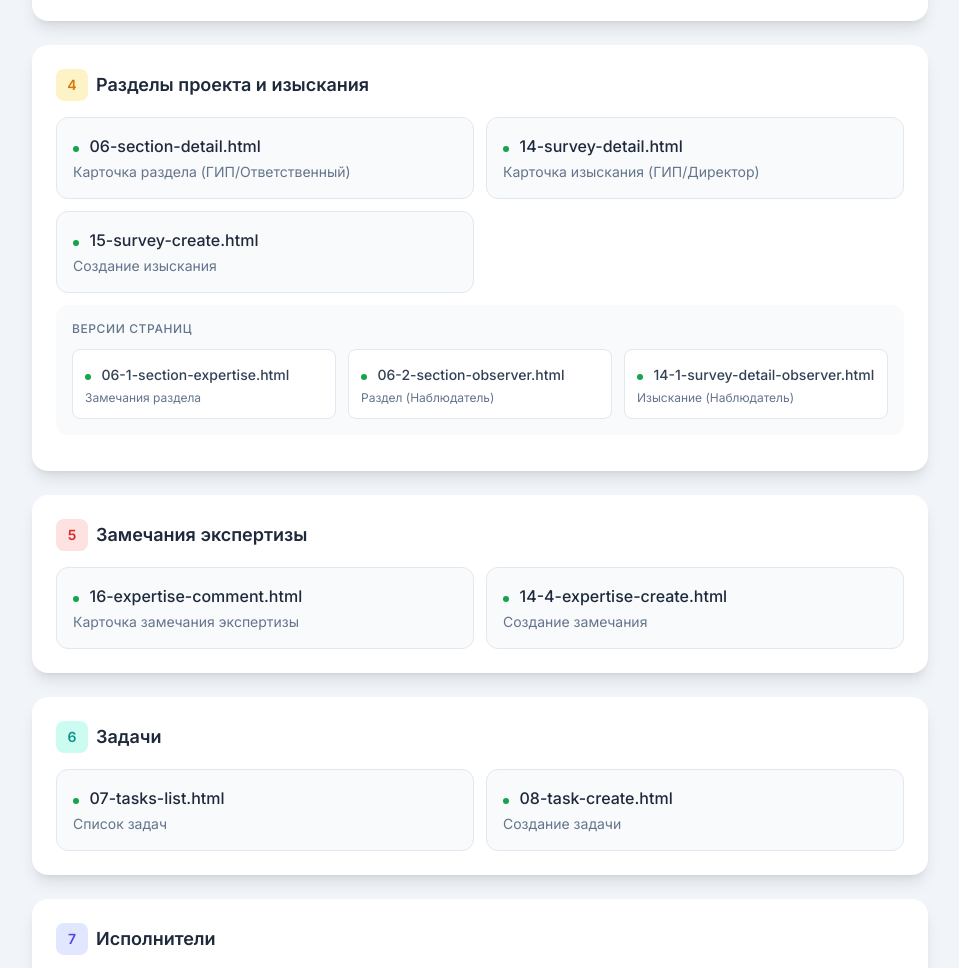
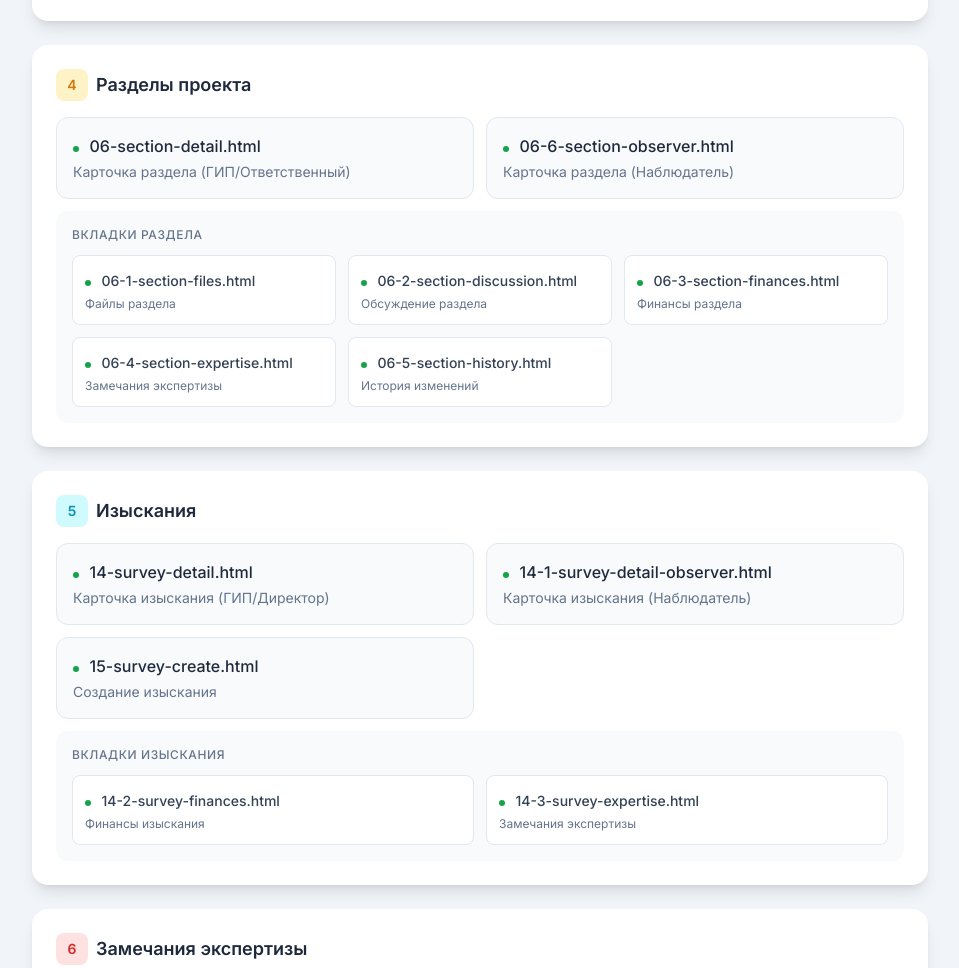
Before and after one commit to mabegun/proektburo, a plain HTML site: page index.html in a window 1280 px wide. Shown: the part 1081-2049 px from the top of the page, without its empty margins (160-1119 px from the left). Drawn offline with nearby package versions, Linux system fonts and the light colour scheme.

Commit message:
Rename 00-map.html to index.html, separate sections and surveys into distinct categories

```diff
--- a/index.html
+++ b/index.html
@@ -25,6 +25,7 @@
       <span class="flex items-center text-slate-600"><span class="status-planned"></span>Планируется</span>
     </div>
 
+    <!-- 1. Вход в систему -->
     <div class="bg-white rounded-2xl shadow-lg p-6 mb-6">
       <h2 class="text-lg font-semibold text-slate-800 mb-4 flex items-center gap-2">
         <span class="w-8 h-8 bg-green-100 text-green-600 rounded-lg flex items-center justify-center text-sm">1</span>
@@ -39,6 +40,7 @@
       </div>
     </div>
 
+    <!-- 2. Главная страница -->
     <div class="bg-white rounded-2xl shadow-lg p-6 mb-6">
       <h2 class="text-lg font-semibold text-slate-800 mb-4 flex items-center gap-2">
         <span class="w-8 h-8 bg-blue-100 text-blue-600 rounded-lg flex items-center justify-center text-sm">2</span>
@@ -53,6 +55,7 @@
       </div>
     </div>
 
+    <!-- 3. Проекты -->
     <div class="bg-white rounded-2xl shadow-lg p-6 mb-6">
       <h2 class="text-lg font-semibold text-slate-800 mb-4 flex items-center gap-2">
         <span class="w-8 h-8 bg-purple-100 text-purple-600 rounded-lg flex items-center justify-center text-sm">3</span>
@@ -113,10 +116,11 @@
       </div>
     </div>
 
+    <!-- 4. Разделы проекта -->
     <div class="bg-white rounded-2xl shadow-lg p-6 mb-6">
       <h2 class="text-lg font-semibold text-slate-800 mb-4 flex items-center gap-2">
         <span class="w-8 h-8 bg-amber-100 text-amber-600 rounded-lg flex items-center justify-center text-sm">4</span>
-        Разделы проекта и изыскания
+        Разделы проекта
       </h2>
       <div class="grid grid-cols-1 md:grid-cols-2 gap-3 mb-3">
         <a href="06-section-detail.html" class="block p-4 bg-slate-50 rounded-xl hover:bg-slate-100 transition-colors border border-slate-200">
@@ -124,10 +128,61 @@
           <span class="font-medium text-slate-800">06-section-detail.html</span>
           <span class="text-slate-500 text-sm block mt-1">Карточка раздела (ГИП/Ответственный)</span>
         </a>
+        <a href="06-6-section-observer.html" class="block p-4 bg-slate-50 rounded-xl hover:bg-slate-100 transition-colors border border-slate-200">
+          <span class="status-done"></span>
+          <span class="font-medium text-slate-800">06-6-section-observer.html</span>
+          <span class="text-slate-500 text-sm block mt-1">Карточка раздела (Наблюдатель)</span>
+        </a>
+      </div>
+      <!-- Вкладки раздела -->
+      <div class="bg-slate-50 rounded-xl p-4">
+        <p class="text-xs font-medium text-slate-500 uppercase tracking-wider mb-3">Вкладки раздела</p>
+        <div class="grid grid-cols-1 md:grid-cols-2 lg:grid-cols-3 gap-3">
+          <a href="06-1-section-files.html" class="block p-3 bg-white rounded-lg hover:bg-slate-100 transition-colors border border-slate-200">
+            <span class="status-done"></span>
+            <span class="font-medium text-slate-700 text-sm">06-1-section-files.html</span>
+            <span class="text-slate-500 text-xs block mt-1">Файлы раздела</span>
+          </a>
+          <a href="06-2-section-discussion.html" class="block p-3 bg-white rounded-lg hover:bg-slate-100 transition-colors border border-slate-200">
+            <span class="status-done"></span>
+            <span class="font-medium text-slate-700 text-sm">06-2-section-discussion.html</span>
+            <span class="text-slate-500 text-xs block mt-1">Обсуждение раздела</span>
+          </a>
+          <a href="06-3-section-finances.html" class="block p-3 bg-white rounded-lg hover:bg-slate-100 transition-colors border border-slate-200">
+            <span class="status-done"></span>
+            <span class="font-medium text-slate-700 text-sm">06-3-section-finances.html</span>
+            <span class="text-slate-500 text-xs block mt-1">Финансы раздела</span>
+          </a>
+          <a href="06-4-section-expertise.html" class="block p-3 bg-white rounded-lg hover:bg-slate-100 transition-colors border border-slate-200">
+            <span class="status-done"></span>
+            <span class="font-medium text-slate-700 text-sm">06-4-section-expertise.html</span>
+            <span class="text-slate-500 text-xs block mt-1">Замечания экспертизы</span>
+          </a>
+          <a href="06-5-section-history.html" class="block p-3 bg-white rounded-lg hover:bg-slate-100 transition-colors border border-slate-200">
+            <span class="status-done"></span>
+            <span class="font-medium text-slate-700 text-sm">06-5-section-history.html</span>
+            <span class="text-slate-500 text-xs block mt-1">История изменений</span>
+          </a>
+        </div>
+      </div>
+    </div>
+
+    <!-- 5. Изыскания -->
+    <div class="bg-white rounded-2xl shadow-lg p-6 mb-6">
+      <h2 class="text-lg font-semibold text-slate-800 mb-4 flex items-center gap-2">
+        <span class="w-8 h-8 bg-cyan-100 text-cyan-600 rounded-lg flex items-center justify-center text-sm">5</span>
+        Изыскания
+      </h2>
+      <div class="grid grid-cols-1 md:grid-cols-2 gap-3 mb-3">
         <a href="14-survey-detail.html" class="block p-4 bg-slate-50 rounded-xl hover:bg-slate-100 transition-colors border border-slate-200">
           <span class="status-done"></span>
           <span class="font-medium text-slate-800">14-survey-detail.html</span>
           <span class="text-slate-500 text-sm block mt-1">Карточка изыскания (ГИП/Директор)</span>
+        </a>
+        <a href="14-1-survey-detail-observer.html" class="block p-4 bg-slate-50 rounded-xl hover:bg-slate-100 transition-colors border border-slate-200">
+          <span class="status-done"></span>
+          <span class="font-medium text-slate-800">14-1-survey-detail-observer.html</span>
+          <span class="text-slate-500 text-sm block mt-1">Карточка изыскания (Наблюдатель)</span>
         </a>
         <a href="15-survey-create.html" class="block p-4 bg-slate-50 rounded-xl hover:bg-slate-100 transition-colors border border-slate-200">
           <span class="status-done"></span>
@@ -135,32 +190,28 @@
           <span class="text-slate-500 text-sm block mt-1">Создание изыскания</span>
         </a>
       </div>
-      <!-- Подстраницы разделов и изысканий -->
-      <div class="bg-slate-50 rounded-xl p-4 mb-3">
-        <p class="text-xs font-medium text-slate-500 uppercase tracking-wider mb-3">Версии страниц</p>
-        <div class="grid grid-cols-1 md:grid-cols-3 gap-3">
-          <a href="06-1-section-expertise.html" class="block p-3 bg-white rounded-lg hover:bg-slate-100 transition-colors border border-slate-200">
+      <!-- Вкладки изыскания -->
+      <div class="bg-slate-50 rounded-xl p-4">
+        <p class="text-xs font-medium text-slate-500 uppercase tracking-wider mb-3">Вкладки изыскания</p>
+        <div class="grid grid-cols-1 md:grid-cols-2 gap-3">
+          <a href="14-2-survey-finances.html" class="block p-3 bg-white rounded-lg hover:bg-slate-100 transition-colors border border-slate-200">
             <span class="status-done"></span>
-            <span class="font-medium text-slate-700 text-sm">06-1-section-expertise.html</span>
-            <span class="text-slate-500 text-xs block mt-1">Замечания раздела</span>
+            <span class="font-medium text-slate-700 text-sm">14-2-survey-finances.html</span>
+            <span class="text-slate-500 text-xs block mt-1">Финансы изыскания</span>
           </a>
-          <a href="06-2-section-observer.html" class="block p-3 bg-white rounded-lg hover:bg-slate-100 transition-colors border border-slate-200">
+          <a href="14-3-survey-expertise.html" class="block p-3 bg-white rounded-lg hover:bg-slate-100 transition-colors border border-slate-200">
             <span class="status-done"></span>
-            <span class="font-medium text-slate-700 text-sm">06-2-section-observer.html</span>
-            <span class="text-slate-500 text-xs block mt-1">Раздел (Наблюдатель)</span>
-          </a>
-          <a href="14-1-survey-detail-observer.html" class="block p-3 bg-white rounded-lg hover:bg-slate-100 transition-colors border border-slate-200">
-            <span class="status-done"></span>
-            <span class="font-medium text-slate-700 text-sm">14-1-survey-detail-observer.html</span>
-            <span class="text-slate-500 text-xs block mt-1">Изыскание (Наблюдатель)</span>
+            <span class="font-medium text-slate-700 text-sm">14-3-survey-expertise.html</span>
+            <span class="text-slate-500 text-xs block mt-1">Замечания экспертизы</span>
           </a>
         </div>
       </div>
     </div>
 
+    <!-- 6. Замечания экспертизы -->
     <div class="bg-white rounded-2xl shadow-lg p-6 mb-6">
       <h2 class="text-lg font-semibold text-slate-800 mb-4 flex items-center gap-2">
-        <span class="w-8 h-8 bg-red-100 text-red-600 rounded-lg flex items-center justify-center text-sm">5</span>
+        <span class="w-8 h-8 bg-red-100 text-red-600 rounded-lg flex items-center justify-center text-sm">6</span>
         Замечания экспертизы
       </h2>
       <div class="grid grid-cols-1 md:grid-cols-2 gap-3">
@@ -177,9 +228,10 @@
       </div>
     </div>
 
+    <!-- 7. Задачи -->
     <div class="bg-white rounded-2xl shadow-lg p-6 mb-6">
       <h2 class="text-lg font-semibold text-slate-800 mb-4 flex items-center gap-2">
-        <span class="w-8 h-8 bg-teal-100 text-teal-600 rounded-lg flex items-center justify-center text-sm">6</span>
+        <span class="w-8 h-8 bg-teal-100 text-teal-600 rounded-lg flex items-center justify-center text-sm">7</span>
         Задачи
       </h2>
       <div class="grid grid-cols-1 md:grid-cols-2 gap-3">
@@ -196,9 +248,10 @@
       </div>
     </div>
 
+    <!-- 8. Исполнители -->
     <div class="bg-white rounded-2xl shadow-lg p-6 mb-6">
       <h2 class="text-lg font-semibold text-slate-800 mb-4 flex items-center gap-2">
-        <span class="w-8 h-8 bg-indigo-100 text-indigo-600 rounded-lg flex items-center justify-center text-sm">7</span>
+        <span class="w-8 h-8 bg-indigo-100 text-indigo-600 rounded-lg flex items-center justify-center text-sm">8</span>
         Исполнители
       </h2>
       <div class="grid grid-cols-1 md:grid-cols-2 gap-3">
@@ -215,9 +268,10 @@
       </div>
     </div>
 
+    <!-- 9. Система -->
     <div class="bg-white rounded-2xl shadow-lg p-6 mb-6">
       <h2 class="text-lg font-semibold text-slate-800 mb-4 flex items-center gap-2">
-        <span class="w-8 h-8 bg-violet-100 text-violet-600 rounded-lg flex items-center justify-center text-sm">8</span>
+        <span class="w-8 h-8 bg-violet-100 text-violet-600 rounded-lg flex items-center justify-center text-sm">9</span>
         Система
       </h2>
       <div class="grid grid-cols-1 md:grid-cols-3 gap-3 mb-3">
@@ -256,13 +310,19 @@
             <span class="font-medium text-slate-700 text-sm">13-3-settings-expenses.html</span>
             <span class="text-slate-500 text-xs block mt-1">Категории расходов</span>
           </a>
+          <a href="13-4-settings-contractor-types.html" class="block p-3 bg-white rounded-lg hover:bg-slate-100 transition-colors border border-slate-200">
+            <span class="status-done"></span>
+            <span class="font-medium text-slate-700 text-sm">13-4-settings-contractor-types.html</span>
+            <span class="text-slate-500 text-xs block mt-1">Типы подрядчиков</span>
+          </a>
         </div>
       </div>
     </div>
 
+    <!-- 10. Финансы и договоры -->
     <div class="bg-white rounded-2xl shadow-lg p-6 mb-6">
       <h2 class="text-lg font-semibold text-slate-800 mb-4 flex items-center gap-2">
-        <span class="w-8 h-8 bg-slate-100 text-slate-600 rounded-lg flex items-center justify-center text-sm">9</span>
+        <span class="w-8 h-8 bg-slate-100 text-slate-600 rounded-lg flex items-center justify-center text-sm">10</span>
         Финансы и договоры
       </h2>
       <div class="grid grid-cols-1 md:grid-cols-2 gap-3">
@@ -279,15 +339,36 @@
       </div>
     </div>
 
+    <!-- 11. Дополнительно -->
+    <div class="bg-white rounded-2xl shadow-lg p-6 mb-6">
+      <h2 class="text-lg font-semibold text-slate-800 mb-4 flex items-center gap-2">
+        <span class="w-8 h-8 bg-rose-100 text-rose-600 rounded-lg flex items-center justify-center text-sm">11</span>
+        Дополнительно
+      </h2>
+      <div class="grid grid-cols-1 md:grid-cols-2 gap-3">
+        <a href="20-calendar.html" class="block p-4 bg-slate-50 rounded-xl hover:bg-slate-100 transition-colors border border-slate-200">
+          <span class="status-done"></span>
+          <span class="font-medium text-slate-800">20-calendar.html</span>
+          <span class="text-slate-500 text-sm block mt-1">Календарь</span>
+        </a>
+        <a href="21-expertise-stats.html" class="block p-4 bg-slate-50 rounded-xl hover:bg-slate-100 transition-colors border border-slate-200">
+          <span class="status-done"></span>
+          <span class="font-medium text-slate-800">21-expertise-stats.html</span>
+          <span class="text-slate-500 text-sm block mt-1">Статистика экспертизы</span>
+        </a>
+      </div>
+    </div>
+
+    <!-- Статистика -->
     <div class="bg-emerald-50 border border-emerald-200 rounded-2xl p-6 mb-6">
       <h3 class="font-semibold text-emerald-800 mb-2">📊 Статистика проекта</h3>
       <div class="grid grid-cols-2 md:grid-cols-4 gap-4 text-center">
         <div class="bg-white rounded-lg p-3">
-          <div class="text-2xl font-bold text-emerald-600">35</div>
+          <div class="text-2xl font-bold text-emerald-600">39</div>
           <div class="text-xs text-slate-500">Готово</div>
         </div>
         <div class="bg-white rounded-lg p-3">
-          <div class="text-2xl font-bold text-amber-600">1</div>
+          <div class="text-2xl font-bold text-amber-600">0</div>
           <div class="text-xs text-slate-500">Частично</div>
         </div>
         <div class="bg-white rounded-lg p-3">
@@ -295,12 +376,13 @@
           <div class="text-xs text-slate-500">Планируется</div>
         </div>
         <div class="bg-white rounded-lg p-3">
-          <div class="text-2xl font-bold text-slate-700">36</div>
+          <div class="text-2xl font-bold text-slate-700">39</div>
           <div class="text-xs text-slate-500">Всего</div>
         </div>
       </div>
     </div>
 
+    <!-- Инструкция -->
     <div class="bg-amber-50 border border-amber-200 rounded-2xl p-6">
       <h3 class="font-semibold text-amber-800 mb-2">💡 Как работать с прототипом</h3>
       <ul class="text-amber-700 text-sm space-y-2">
```
